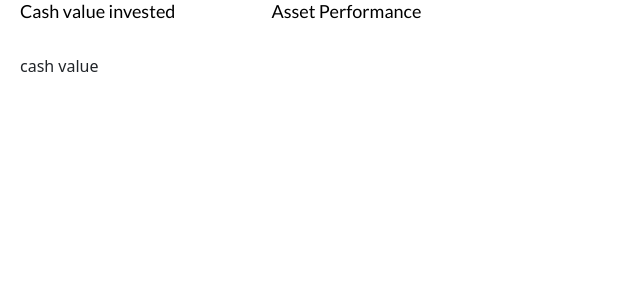
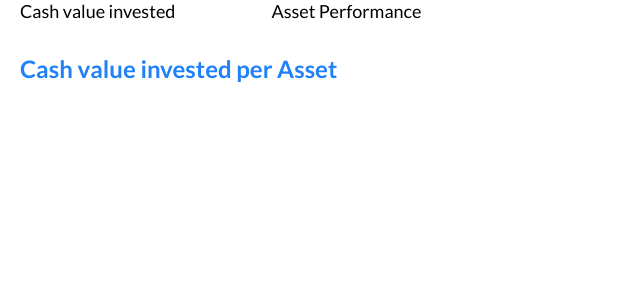
Before and after one commit to Dreezy305/HuntersWall, a Next.js app: page /portfolio in a window 1280 px wide. Shown: the top 300 px of the page, without its empty margins (0-640 px from the left). Built offline with nearby package versions, Linux system fonts and the light colour scheme; no server answers.

Commit message:
cash invested, asset performance

```diff
--- a/Dashboard/TopBar.js
+++ b/Dashboard/TopBar.js
@@ -1,6 +1,6 @@
 import React from "react";
 
-function TopBar({ title = "" }) {
+function TopBar({ title = "", firstName = "", lastName = "" }) {
   return (
     <div className="topbar">
       <div className="topbar_left">
--- a/components/cashValue.js
+++ b/components/cashValue.js
@@ -1,7 +1,17 @@
 import React from "react";
 
 function CashValue() {
-  return <div className="cashValue">cash value</div>;
+  return (
+    <div className="cashValue">
+      <h6 className="">Cash value invested per Asset</h6>
+
+      <div className="container">
+        <div className="row">
+          <table className="table"></table>
+        </div>
+      </div>
+    </div>
+  );
 }
 
 export default CashValue;
--- a/package.json
+++ b/package.json
@@ -16,7 +16,8 @@
     "nprogress": "^0.2.0",
     "prop-types": "^15.7.2",
     "react": "17.0.2",
-    "react-dom": "17.0.2"
+    "react-dom": "17.0.2",
+    "react-router-dom": "^6.2.1"
   },
   "devDependencies": {
     "eslint": "8.4.0",
--- a/pages/dashboard.js
+++ b/pages/dashboard.js
@@ -2,6 +2,7 @@
 /* eslint-disable react-hooks/rules-of-hooks */
 import React, { useState } from "react";
 import { useRouter } from "next/router";
+// import {}
 import SideBar from "../Dashboard/SideBar";
 import TopBar from "../Dashboard/TopBar";
 import Profile from "./profile";
@@ -20,6 +21,8 @@ function dashboard() {
   const [mobileColor, setMobileColor] = useState("#2081f9");
 
   const router = useRouter();
+
+  console.log(router, "pp");
 
   const Pages = [
     {
--- a/styles/portfolio.scss
+++ b/styles/portfolio.scss
@@ -16,3 +16,14 @@
     }
   }
 }
+
+.cashValue {
+  h6 {
+    font-family: Lato;
+    font-style: normal;
+    font-weight: 600;
+    font-size: 24px;
+    line-height: 29px;
+    color: #2081f9;
+  }
+}
```
Also changed, not shown: pages/login.js (+13 -3 lines), 1 other file (tests, documents, lock files or other folders).
